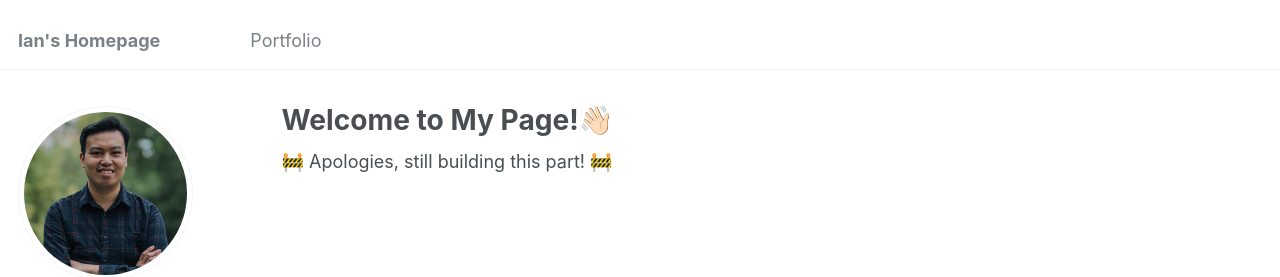
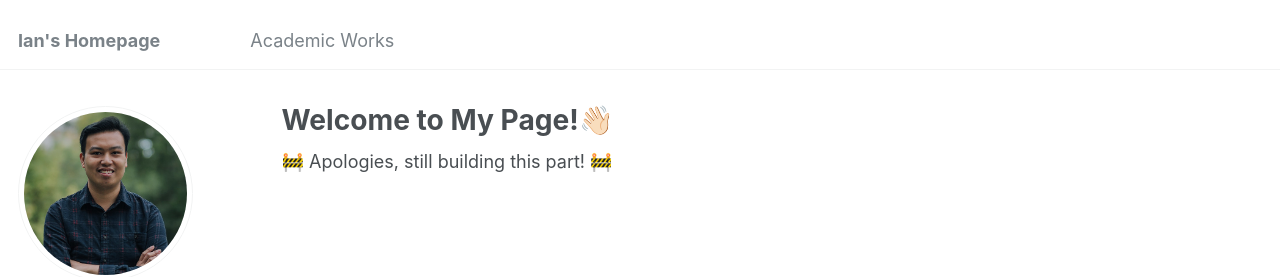
Before and after one commit to ianroman/ianroman.github.io, a Jekyll site: the page built from _pages/about.md, in a window 1280 px wide. Shown: the top 277 px of the page. Built offline with Jekyll 4.4.1, drawn with Linux system fonts in a browser that asks for light colours; part of the change alters nothing that is shown.

Commit message:
Update navigation.yml

```diff
--- a/_data/navigation.yml
+++ b/_data/navigation.yml
@@ -1,7 +1,7 @@
 # main links links
 main:
-  # - title: "Academic Works"
-  #   url: /portfolio/portfolio.md
+  - title: "Academic Works"
+    url: /academic/
 
   # - title: "Publications"
   #   url: /publications/
@@ -12,8 +12,8 @@ main:
   # - title: "Teaching"
   #   url: /teaching/
 
-  - title: "Portfolio"
-    url: /portfolio/
+  # - title: "Portfolio"
+  #   url: /portfolio/
 
   # - title: "Blog Posts"
   #   url: /year-archive/
```
